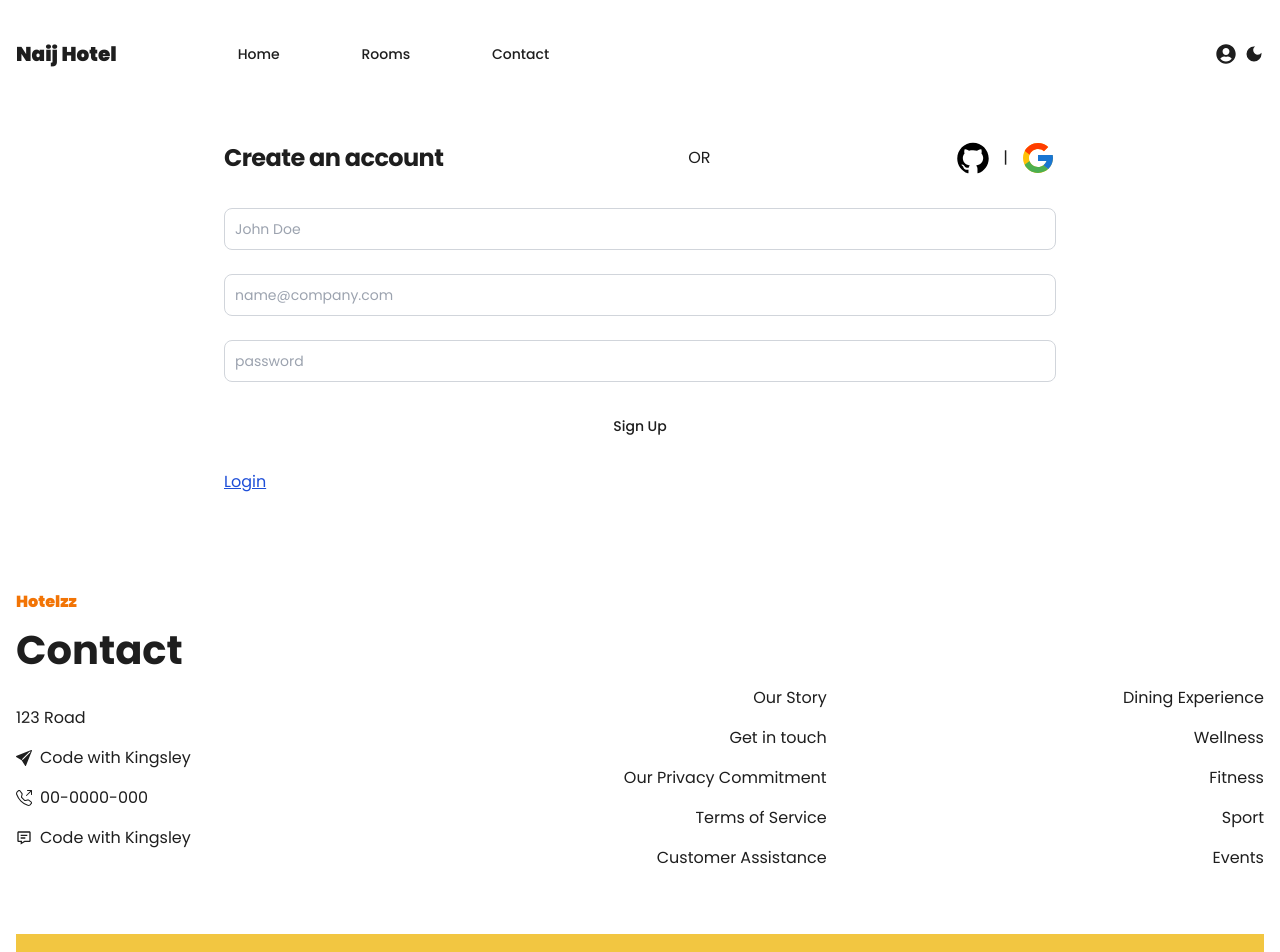
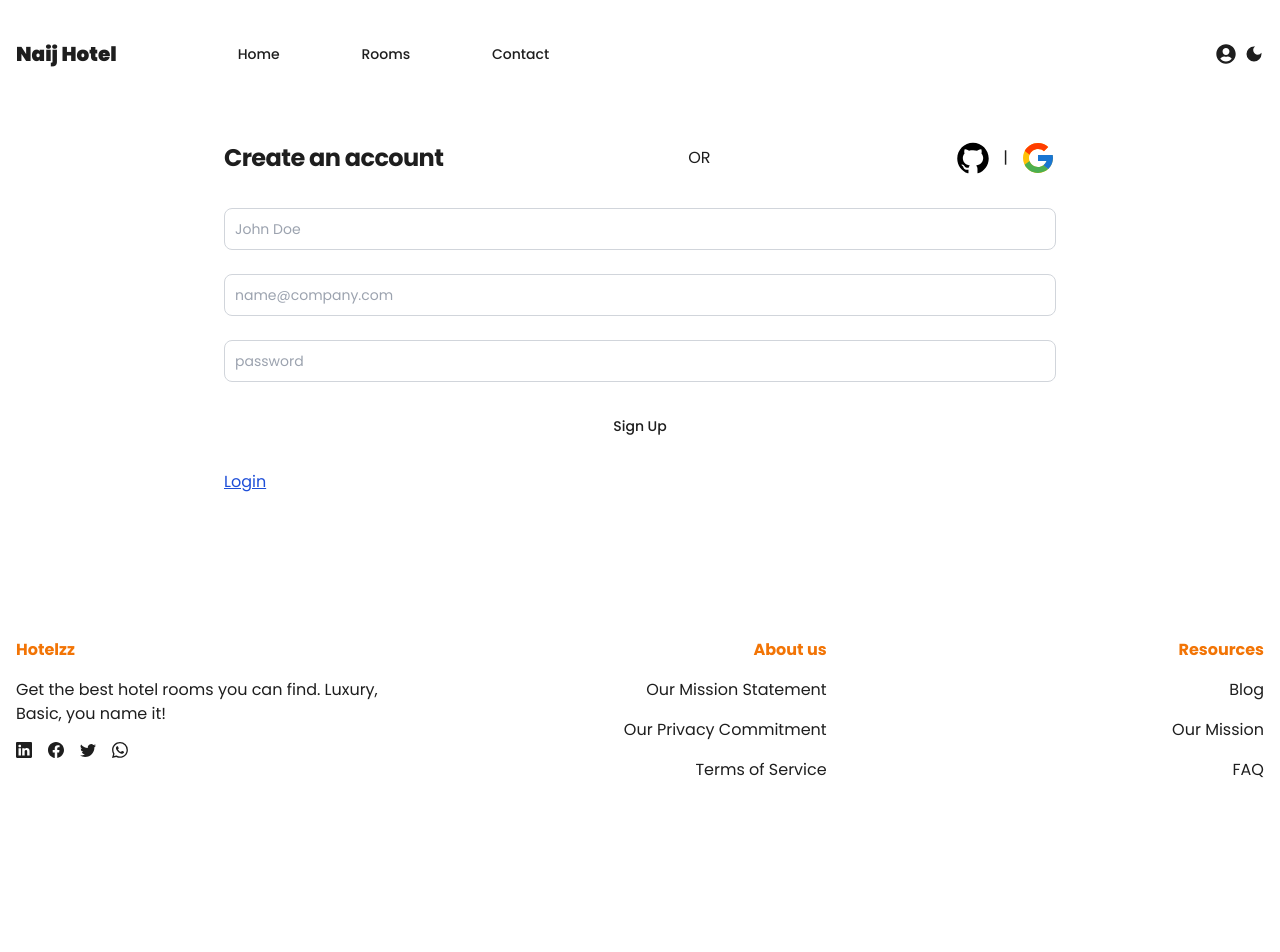
Before and after one commit to KingsleyUbah/hotel-manager, a Next.js app: page /auth in a window 1280 px wide. Shown: the top 952 px of the page. After the commit the page ends 846 px from the top, so only its background shows below. Built offline with nearby package versions, Linux system fonts and the light colour scheme; no server answers.

Commit message:
style: redone footer

```diff
--- a/src/components/Footer/Footer.tsx
+++ b/src/components/Footer/Footer.tsx
@@ -1,52 +1,70 @@
 import Link from 'next/link'
-import {BsFillSendFill, BsTelephoneOutbound} from 'react-icons/bs'
-import {BiMessageDetail} from 'react-icons/bi'
+import {BsTwitter, BsFacebook, BsWhatsapp, BsLinkedin} from 'react-icons/bs'
 
 const Footer = () => {
     return (
-        <footer className="mt-16">
+        <footer className="mt-16 py-12">
             <div className="container mx-auto px-4">
-                <Link href="/" className='font-black text-tertiary-dark'>
-                    Hotelzz
-                </Link>
 
-                <h4 className="font-semibold text-[40px] py-6">Contact</h4>
-                <div className="flex flex-wrap gap-16 items-center justify-between">
+                <div className="flex flex-wrap gap-16 justify-between">
                     <div className="flex-1">
-                        <p>123 Road</p>
-                        <div className="flex items-center py-4">
-                            <BsFillSendFill />
-                            <p className="ml-2">Code with Kingsley</p>
-                        </div>
-                        <div className="flex items-center">
-                            <BsTelephoneOutbound />
-                            <p className="ml-2">00-0000-000</p>
-                        </div>
-                        <div className="flex items-center pt-4">
-                            <BiMessageDetail />
-                            <p className="ml-2">Code with Kingsley</p>
+                        <Link href="/" className='mb-4 block font-bold text-tertiary-dark'>
+                            Hotelzz
+                        </Link>
+                        <p>Get the best hotel rooms you can find. Luxury, Basic, you name it!</p>
+                        <div className="flex flex-row items-start py-4">
+                            <div className='mr-4'>
+                                <BsLinkedin />
+                            </div>
+                            <div className='mr-4'>
+                                <BsFacebook />
+                            </div>
+                            <div className='mr-4'>
+                                <BsTwitter />
+                            </div>
+                            <div className='mr-4'>
+                                <BsWhatsapp />
+                            </div>
                         </div>
                     </div>
 
                     <div className="flex-1 md:text-right">
-                        <p className="pb-4">Our Story</p>
-                        <p className="pb-4">Get in touch</p>
-                        <p className="pb-4">Our Privacy Commitment</p>
-                        <p className="pb-4">Terms of Service</p>
-                        <p>Customer Assistance</p>
+                        <ul>
+                            <li className='hover:underline duration-500 transition-all pb-4'>
+                                <Link href="/" className='text-tertiary-dark font-bold'>
+                                    About us
+                                </Link>
+                            </li>
+                            <li className="hover:underline duration-500 transition-all pb-4">
+                                <Link href="/">Our Mission Statement</Link>
+                            </li>
+                            <li className="hover:underline duration-500 transition-all pb-4">
+                                <Link href="/">Our Privacy Commitment</Link>
+                            </li>
+                            <li className=" hover:underline duration-500 transition-all pb-4">
+                                <Link href="/">Terms of Service</Link>
+                            </li>
+                        </ul>
                     </div>
 
                     <div className='flex-1 md:text-right'>
-                        <p className="pb-4">Dining Experience</p>
-                        <p className="pb-4">Wellness</p>
-                        <p className="pb-4">Fitness</p>
-                        <p className="pb-4">Sport</p>
-                        <p>Events</p>
+                        <ul>
+                            <li className='hover:underline duration-500 transition-all pb-4'>
+                                <Link href="/" className='text-tertiary-dark font-bold'>
+                                    Resources
+                                </Link>
+                            </li>
+                            <li className="hover:underline duration-500 transition-all pb-4">
+                                <Link href="/">Blog</Link>
+                            </li>
+                            <li className="hover:underline duration-500 transition-all pb-4">
+                                <Link href="/">Our Mission</Link>
+                            </li>
+                            <li className=" hover:underline duration-500 transition-all pb-4">
+                                <Link href="/">FAQ</Link>
+                            </li>
+                        </ul>
                     </div>
-                </div>
-
-                <div className='bg-tertiary-light h-10 md:h-[70px] mt-16 w-full bottom-0 left-0'>
-
                 </div>
             </div>
         </footer>
--- a/src/components/Gallery/Gallery.tsx
+++ b/src/components/Gallery/Gallery.tsx
@@ -16,12 +16,12 @@ const Gallery = () => {
 
   return (
     <section className='mb-14'>
-      <p className='md:font-semibold text-lg md:text-xl text-center mb-3'>
+      <p className='md:font-semibold text-lg md:text-2xl text-center mb-3'>
           Explore Our Rooms
       </p>
       <div className='mx-auto container h-full relative'>
         <Slider {...settings}>
-          <div>
+          <div style={{marginRight: '500px'}}>
             <Image
                 alt='gallery'
                 className='img'
--- a/src/components/NewsLetter/NewsLetter.tsx
+++ b/src/components/NewsLetter/NewsLetter.tsx
@@ -1,9 +1,9 @@
 const NewsLetter = () => {
     return (
       <section className='container mx-auto px-4'>
-        <form className='bg-[#E0E5E5] px-4 rounded-xl md:rounded-[30px] flex flex-col justify-center items-center py-6 md:py-24'>
+        <form className='bg-primary px-4 rounded-xl md:rounded-[30px] flex flex-col justify-center items-center py-6 md:py-24'>
 
-          <h6 className='md:font-semibold font-medium text-2xl md:text-3xl lg:text-5xl text-center dark:text-black'>
+          <h6 className='md:font-semibold font-medium text-2xl md:text-3xl lg:text-5xl text-center text-white dark:text-white'>
             Sign Up for Our Newsletter
           </h6>
 
```
